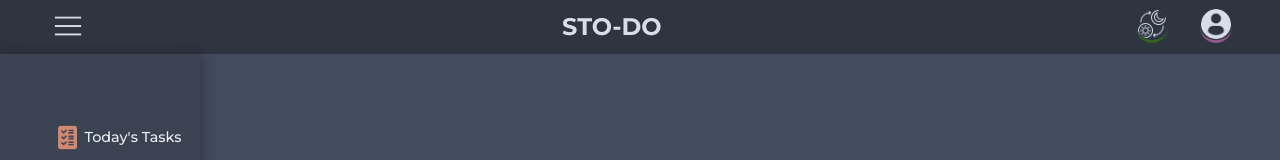
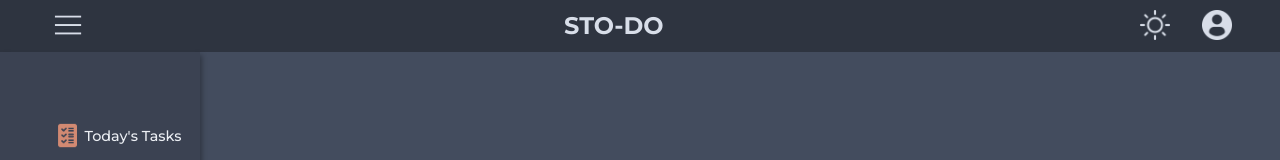
Before and after one commit to Sty6x/STO-DO, a website built with webpack: page src/index.hbs in a window 1280 px wide. Shown: the top 160 px of the page. Built offline with nearby package versions, Linux system fonts and the light colour scheme; what pubsub-js would draw is missing.

Commit message:
fixed box shadow on container overlapping header

```diff
--- a/src/index.hbs
+++ b/src/index.hbs
@@ -18,7 +18,7 @@
                 <h1 id="logo"> <a href="#"> STO-DO </a></h1>
             </div>
             <ul class="right-nav">
-                <li> <img src="./resources/day-and-night.png" alt="settings" id="settings"> </li>
+                <li> <img src="./resources/sunny-day.png" alt="settings" id="settings"> </li>
                 <li>
                     <img src="./resources/profile-user.png" alt="profile" id="user-profile">
                 </li>
--- a/src/style.css
+++ b/src/style.css
@@ -236,36 +236,25 @@ ul.right-nav {
 
 
 #user-profile,
-#hamburger-menu,
-#settings {
+#settings,
+#hamburger-menu
+ {
 	width: var(--icon-width);
 	height: var(--icon-height);
 	filter: invert(93%) sepia(11%) saturate(221%) hue-rotate(185deg) brightness(94%) contrast(93%);
-	padding: 1px;
 }
 
 #hamburger-menu{
+	transition: all 150ms ease;
 	padding: .1em .3em;
-	transition: all 100ms ease;
 }
-#hamburger-menu:hover{
+#hamburger-menu:hover {
+	border-radius: 2px;
 	background-color: var(--text2);
-	border-radius: 2px;
 	padding: .1em .3em;
 	filter: none;
 }
 
-
-#settings {
-	border-bottom: var(--highlight-green) 3px solid;
-	border-radius: 20px;
-
-}
-
-#user-profile {
-	border-bottom: var(--highlight-red) 3px solid;
-	border-radius: 20px;
-}
 
 header {
 	background-color: var(--dark);
@@ -289,7 +278,7 @@ a {
 }
 
 #sidebar-container{
-	box-shadow: 2px 0px 13px rgb(0, 0, 0,.3);
+	box-shadow: 2px 3px 5px rgb(0, 0, 0,.3);
 
 }
 /* contents aligned with burger menu */
```
